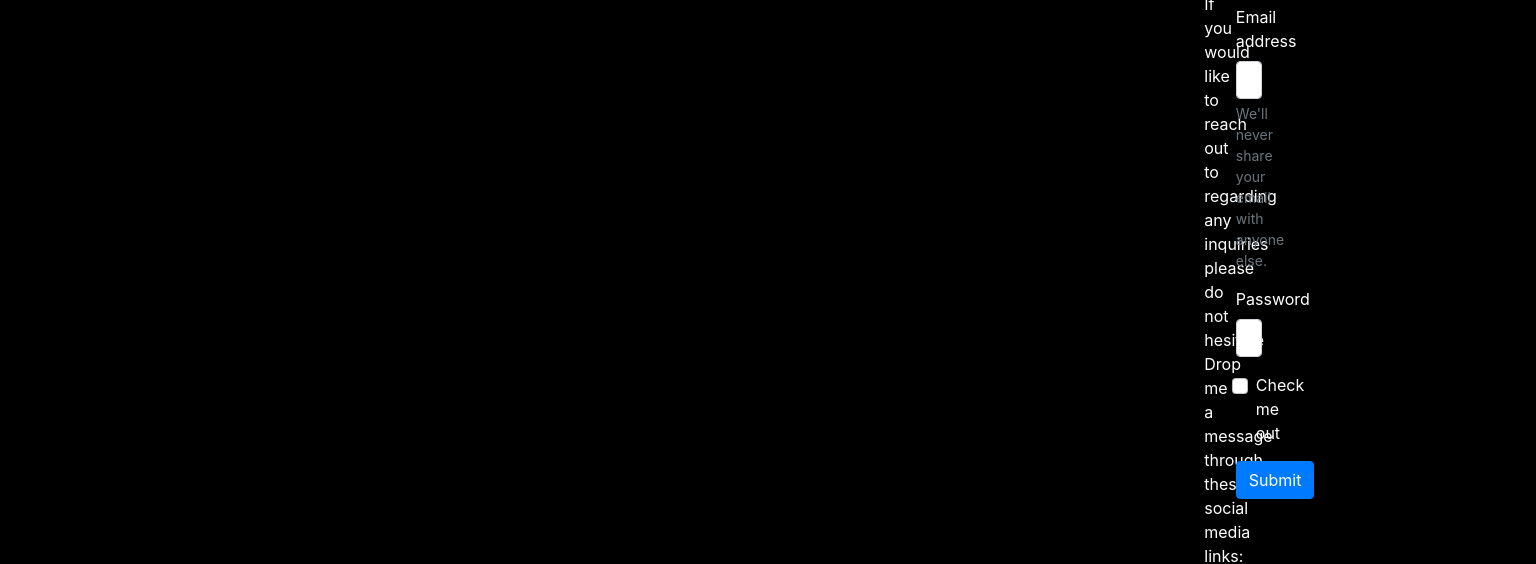
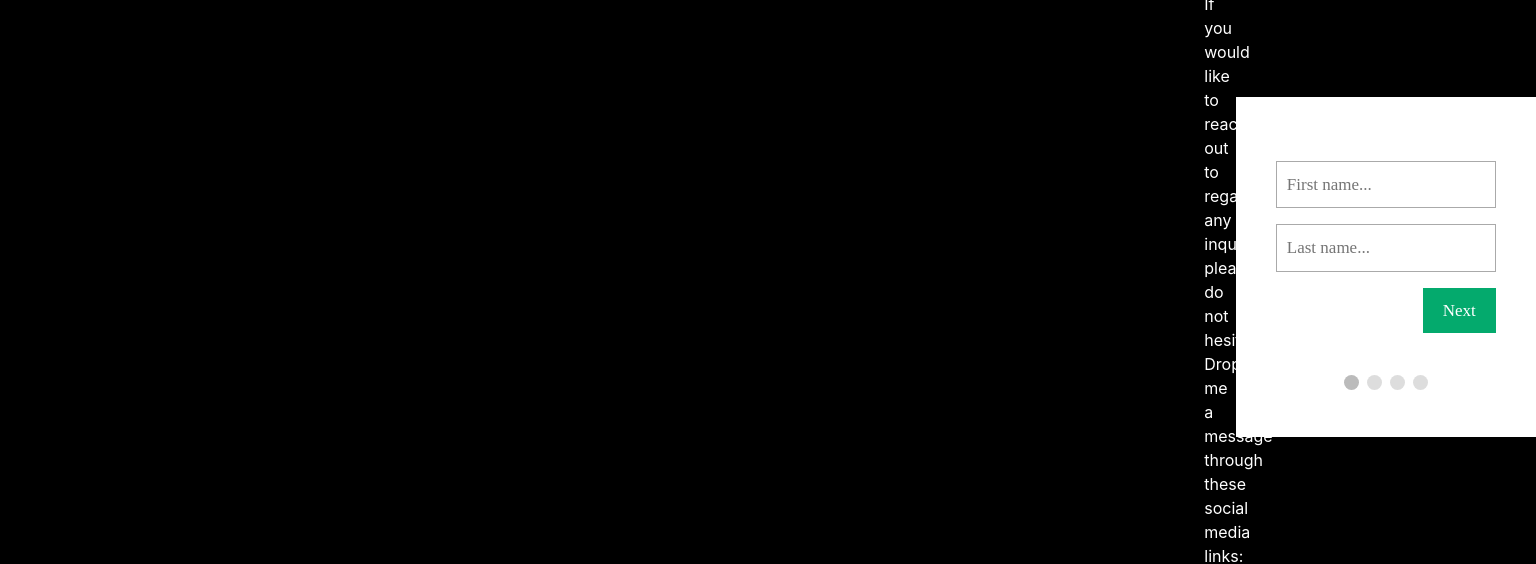
Before and after one commit to miles-akio/CIS162-Project3, a plain HTML site: page contact.html in a window 1280 px wide. Shown: the part 227-791 px from the top of the page, 1536 px wide, since content can reach past the window. Drawn offline with nearby package versions, Linux system fonts and the light colour scheme.

Commit message:
Update contact.html

```diff
--- a/contact.html
+++ b/contact.html
@@ -11,6 +11,7 @@
     <link href="https://fonts.googleapis.com/css2?family=Shadows+Into+Light&display=swap" rel="stylesheet">
     <link href="https://fonts.googleapis.com/css2?family=Permanent+Marker&family=Shadows+Into+Light&display=swap" rel="stylesheet">
     <link rel="stylesheet" href="https://cdnjs.cloudflare.com/ajax/libs/font-awesome/4.7.0/css/font-awesome.min.css">
+    <script src="styles.js"> </script>
 
     <style>
     img {
@@ -20,6 +21,7 @@
     }
     </style>
 
+    <!--Social Media Links Code -->
     <style>
         .fa {
           padding: 20px;
@@ -50,6 +52,87 @@
         }
     </style>
 
+    <!--JavaScript Form Wizard Code-->
+    <style>
+    * {
+      box-sizing: border-box;
+    }
+
+    body {
+      background-color: #f1f1f1;
+    }
+
+    #regForm {
+      background-color: #ffffff;
+      margin: 100px auto;
+      font-family: Raleway;
+      padding: 40px;
+      width: 70%;
+      min-width: 300px;
+    }
+
+    h1 {
+      text-align: center;
+    }
+
+    input {
+      padding: 10px;
+      width: 100%;
+      font-size: 17px;
+      font-family: Raleway;
+      border: 1px solid #aaaaaa;
+    }
+
+    /* Mark input boxes that gets an error on validation: */
+    input.invalid {
+      background-color: #ffdddd;
+    }
+
+    /* Hide all steps by default: */
+    .tab {
+      display: none;
+    }
+
+    button {
+      background-color: #04AA6D;
+      color: #ffffff;
+      border: none;
+      padding: 10px 20px;
+      font-size: 17px;
+      font-family: Raleway;
+      cursor: pointer;
+    }
+
+    button:hover {
+      opacity: 0.8;
+    }
+
+    #prevBtn {
+      background-color: #bbbbbb;
+    }
+
+    /* Make circles that indicate the steps of the form: */
+    .step {
+      height: 15px;
+      width: 15px;
+      margin: 0 2px;
+      background-color: #bbbbbb;
+      border: none;
+      border-radius: 50%;
+      display: inline-block;
+      opacity: 0.5;
+    }
+
+    .step.active {
+      opacity: 1;
+    }
+
+    /* Mark the steps that are finished and valid: */
+    .step.finish {
+      background-color: #04AA6D;
+    }
+    </style>
+
 </head>
 <body style="background-color: black; color: white;">
 
@@ -70,7 +153,6 @@
         </nav>
     </div>
 </header>
-
     <div class="container-fluid">
         <div class="row">
             <div class="col-sm-5">
@@ -79,34 +161,56 @@
                 </h2>
                 <img src="images/IMG_1155.jpeg" alt="Contact Image"
                     width="450px;" style="width:50%;"> <br />
-                    <center><p>If you would like to reach out to regarding any inquiries please do not hesitate <br>
+                <p>If you would like to reach out to regarding any inquiries please do not hesitate <br>
                     Drop me a message through these social media links:</p><br>
 
                     <a href="https://facebook.com" class="fa fa-facebook"></a>
                     <a href="https://twitter.com" class="fa fa-twitter"></a>
                     <a href="https://linkedin.com" class="fa fa-linkedin"></a>
-                        <a href="https://instagram.com" class="fa fa-instagram"></a></center>
-
-
+                    <a href="https://instagram.com" class="fa fa-instagram"></a>
             </div>
 
             <div class="col-sm-6">
                 <h2>Drop An Email As Well!</h2>
-                    <form>
-                        <div class="mb-3">
-                            <label for="exampleInputEmail1" class="form-label">Email address</label>
-                            <input type="email" class="form-control" id="exampleInputEmail1" aria-describedby="emailHelp">
-                            <div id="emailHelp" class="form-text">We'll never share your email with anyone else.</div>
+                <form id="regForm" action="">
+
+                <!-- One "tab" for each step in the form: -->
+                <div class="tab">Name:
+                    <p><input placeholder="First name..." oninput="this.className = ''"></p>
+                    <p><input placeholder="Last name..." oninput="this.className = ''"></p>
                 </div>
-                        <div class="mb-3">
-                            <label for="exampleInputPassword1" class="form-label">Password</label>
-                            <input type="password" class="form-control" id="exampleInputPassword1">
+
+                <div class="tab">Contact Info:
+                    <p><input placeholder="E-mail..." oninput="this.className = ''"></p>
+                    <p><input placeholder="Phone..." oninput="this.className = ''"></p>
                 </div>
-                        <div class="mb-3 form-check">
-                            <input type="checkbox" class="form-check-input" id="exampleCheck1">
-                            <label class="form-check-label" for="exampleCheck1">Check me out</label>
+
+                <div class="tab">Birthday:
+                    <p><input placeholder="dd" oninput="this.className = ''"></p>
+                    <p><input placeholder="mm" oninput="this.className = ''"></p>
+                    <p><input placeholder="yyyy" oninput="this.className = ''"></p>
                 </div>
-                        <button type="submit" class="btn btn-primary">Submit</button>
+
+                <div class="tab">Login Info:
+                    <p><input placeholder="Username..." oninput="this.className = ''"></p>
+                    <p><input placeholder="Password..." oninput="this.className = ''"></p>
+                </div>
+
+                <div style="overflow:auto;">
+                    <div style="float:right;">
+                        <button type="button" id="prevBtn" onclick="nextPrev(-1)">Previous</button>
+                        <button type="button" id="nextBtn" onclick="nextPrev(1)">Next</button>
+                    </div>
+                </div>
+
+                <!-- Circles which indicates the steps of the form: -->
+                <div style="text-align:center;margin-top:40px;">
+                    <span class="step"></span>
+                    <span class="step"></span>
+                    <span class="step"></span>
+                    <span class="step"></span>
+                </div>
+
                 </form>
             </div>
         </div>
@@ -122,5 +226,81 @@
             integrity="sha384-7+zCNj/IqJ95wo16oMtfsKbZ9ccEh31eOz1HGyDuCQ6wgnyJNSYdrPa03rtR1zdB" crossorigin="anonymous"></script>
     <script src="https://cdn.jsdelivr.net/npm/bootstrap@5.1.3/dist/js/bootstrap.min.js"
             integrity="sha384-QJHtvGhmr9XOIpI6YVutG+2QOK9T+ZnN4kzFN1RtK3zEFEIsxhlmWl5/YESvpZ13" crossorigin="anonymous"></script>
+
+    <script>
+    var currentTab = 0; // Current tab is set to be the first tab (0)
+    showTab(currentTab); // Display the current tab
+
+    function showTab(n) {
+      // This function will display the specified tab of the form...
+      var x = document.getElementsByClassName("tab");
+      x[n].style.display = "block";
+      //... and fix the Previous/Next buttons:
+      if (n == 0) {
+        document.getElementById("prevBtn").style.display = "none";
+      } else {
+        document.getElementById("prevBtn").style.display = "inline";
+      }
+      if (n == (x.length - 1)) {
+        document.getElementById("nextBtn").innerHTML = "Submit";
+      } else {
+        document.getElementById("nextBtn").innerHTML = "Next";
+      }
+      //... and run a function that will display the correct step indicator:
+      fixStepIndicator(n)
+    }
+
+    function nextPrev(n) {
+      // This function will figure out which tab to display
+      var x = document.getElementsByClassName("tab");
+      // Exit the function if any field in the current tab is invalid:
+      if (n == 1 && !validateForm()) return false;
+      // Hide the current tab:
+      x[currentTab].style.display = "none";
+      // Increase or decrease the current tab by 1:
+      currentTab = currentTab + n;
+      // if you have reached the end of the form...
+      if (currentTab >= x.length) {
+        // ... the form gets submitted:
+        document.getElementById("regForm").submit();
+        return false;
+      }
+      // Otherwise, display the correct tab:
+      showTab(currentTab);
+    }
+
+    function validateForm() {
+      // This function deals with validation of the form fields
+      var x, y, i, valid = true;
+      x = document.getElementsByClassName("tab");
+      y = x[currentTab].getElementsByTagName("input");
+      // A loop that checks every input field in the current tab:
+      for (i = 0; i < y.length; i++) {
+        // If a field is empty...
+        if (y[i].value == "") {
+          // add an "invalid" class to the field:
+          y[i].className += " invalid";
+          // and set the current valid status to false
+          valid = false;
+        }
+      }
+      // If the valid status is true, mark the step as finished and valid:
+      if (valid) {
+        document.getElementsByClassName("step")[currentTab].className += " finish";
+      }
+      return valid; // return the valid status
+    }
+
+    function fixStepIndicator(n) {
+      // This function removes the "active" class of all steps...
+      var i, x = document.getElementsByClassName("step");
+      for (i = 0; i < x.length; i++) {
+        x[i].className = x[i].className.replace(" active", "");
+      }
+      //... and adds the "active" class on the current step:
+      x[n].className += " active";
+    }
+    </script>
+
 </body>
 </html>
```
Lines whose indentation alone changed are shown as unchanged.
